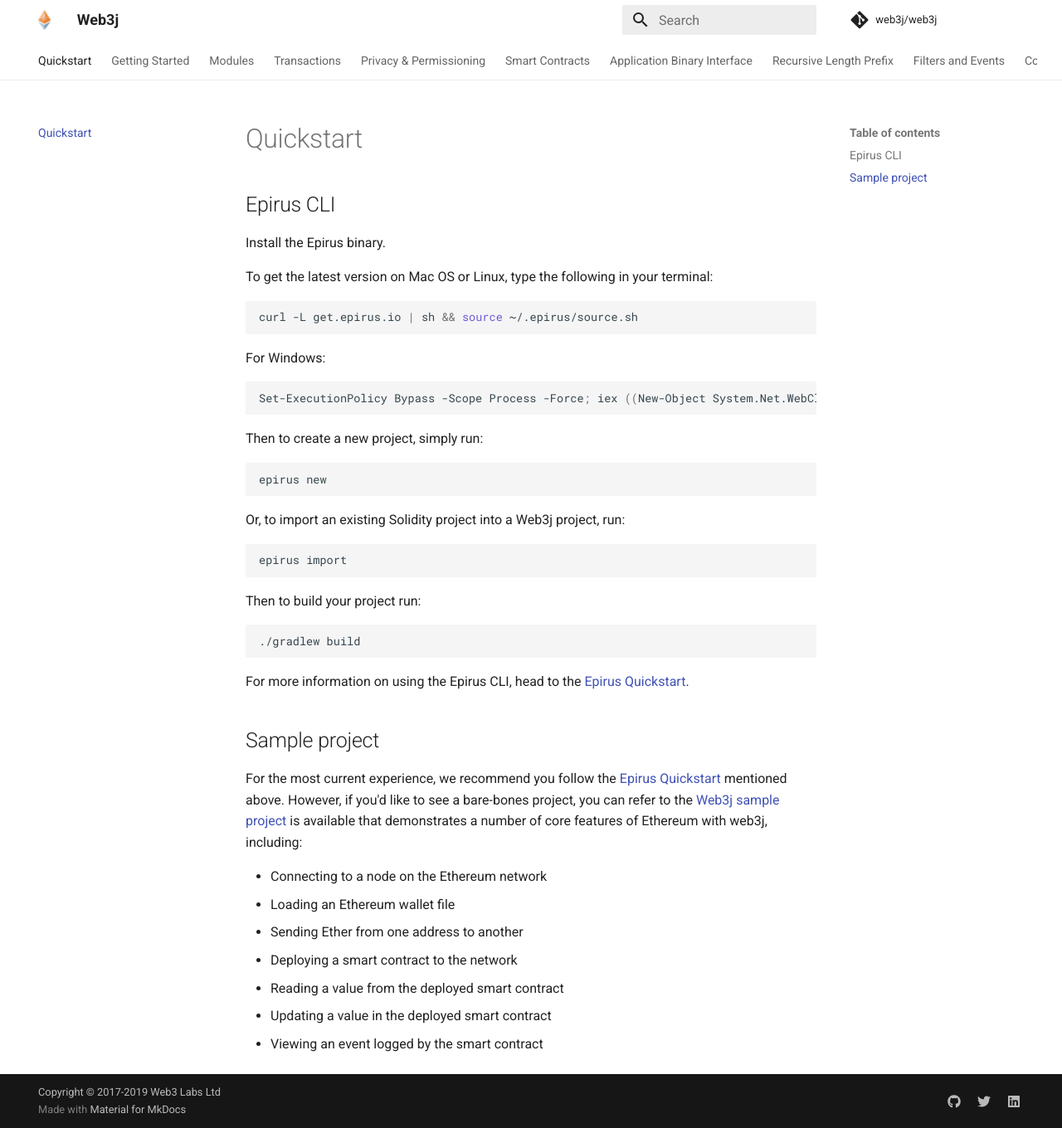
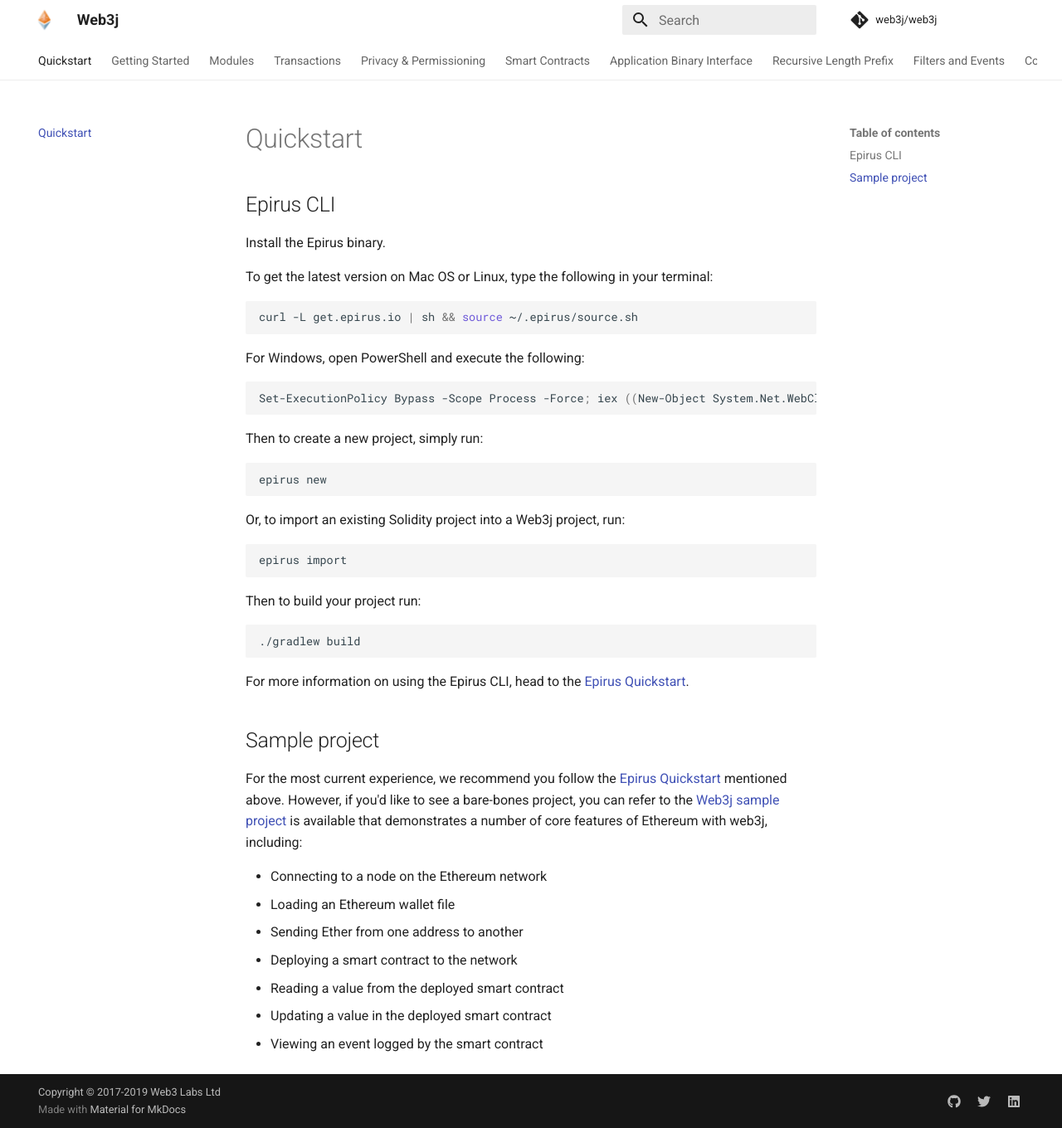
Before and after one commit to hyperledger/web3j-docs, an MkDocs documentation site: the page built from docs/quickstart.md, in a window 1280 px wide and 1360 px high. Shown: the whole window at 83% size. Built offline with MkDocs 1.6.1 and Material for MkDocs 9.7.7, drawn with Linux system fonts in a browser that asks for light colours; comment, search, counter and statistics services are not loaded.

Commit message:
windows instructions

````diff
--- a/docs/quickstart.md
+++ b/docs/quickstart.md
@@ -12,7 +12,7 @@ To get the latest version on Mac OS or Linux, type the following in your termina
 curl -L get.epirus.io | sh && source ~/.epirus/source.sh
 ```
 
-For Windows:
+For Windows, open PowerShell and execute the following:
 
 ```bash
 Set-ExecutionPolicy Bypass -Scope Process -Force; iex ((New-Object System.Net.WebClient).DownloadString('https://raw.githubusercontent.com/epirus-io/epirus-installer/master/installer.ps1'))
````
